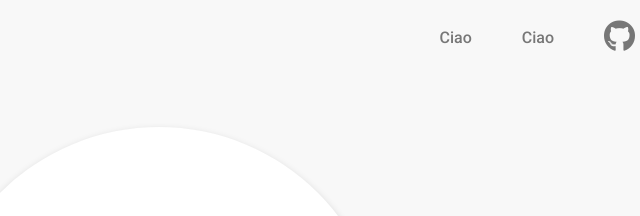
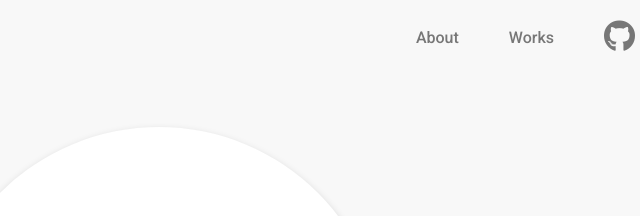
Before and after one commit to Drazka55/My-website, a plain HTML site: page index.html in a window 1280 px wide. Shown: the top 216 px of the page, 481-1121 px from the left. Drawn offline with Linux system fonts and the light colour scheme.

Commit message:
Edited the navigation bar
fixed some errors

```diff
--- a/index.html
+++ b/index.html
@@ -17,8 +17,8 @@
         <div class="container">
           <h2>LOGO</h2>
           <ul>
-            <li id="noGithub"><a href="#">Ciao</a></li>
-            <li id="noGithub"><a href="#">Ciao</a></li>
+            <li id="noGithub"><a href="#">About</a></li>
+            <li id="noGithub"><a href="#">Works</a></li>
             <li id="githubLogo"><a href="https://github.com/Drazka55"><i class="fab fa-github fa-2x"></i></a></li>
           </ul>
         </div>
```
